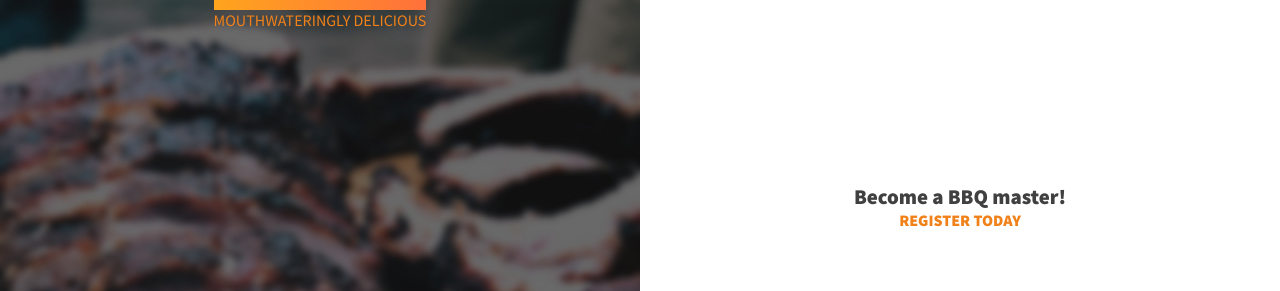
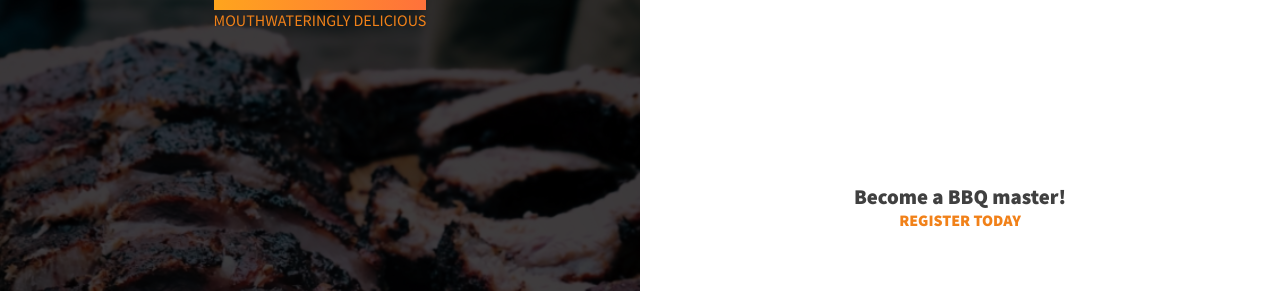
Before and after one commit to lhsthree/BBQ-call-to-action, a plain HTML site: page index.html in a window 1280 px wide. Shown: the top 291 px of the page. Drawn offline with Linux system fonts and the light colour scheme.

Commit message:
feat: using blend with new image in flyer

```diff
--- a/css/main.css
+++ b/css/main.css
@@ -31,8 +31,10 @@ h2 {
 	align-items: center;
 	flex-direction: column;
 	justify-content: space-between;
-	background-image: url(../images/dark-ribs.jpg);
+	background-image: url(../images/ribs.jpg);
 	background-size: cover;
+	background-color: #404040;
+	background-blend-mode: multiply;
 	background-position: center;
 	color: white;
 	min-height: 50vh;
```
